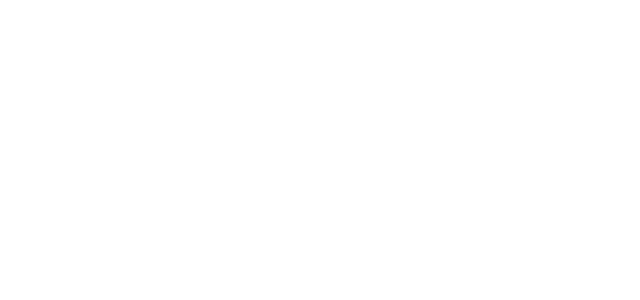
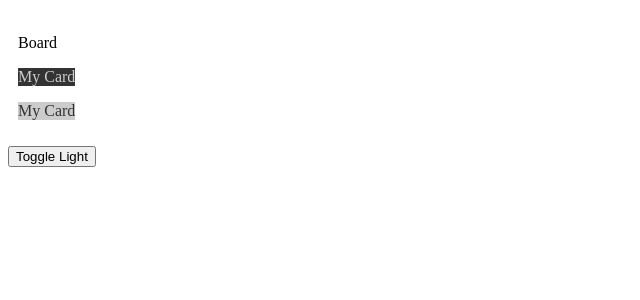
Before and after one commit to owm123123/react-hsu2, a React (Vite) app: page / in a window 1280 px wide. Shown: the top 300 px of the page, without its empty margins (0-640 px from the left). Built offline with nearby package versions, Linux system fonts and the light colour scheme.

Commit message:
14_ createContext & useContext example 1

```diff
--- a/src/App.tsx
+++ b/src/App.tsx
@@ -1,10 +1,21 @@
-import { useEffect, useState } from 'react'
+import { createContext, useState } from 'react'
+import Basic from './component/useContext & createContext/basic'
+// import LightContext from './component/useContext & createContext/LightContext';
 
+// 需將createContext報露, 才能給其他Component使用, export必須設定成全域變數
+export const LightContext = createContext<boolean>(false);
 
 function App() {
+  const [isLight, setIsLight] = useState<boolean>(false);
 
   return (
     <>
+      <div style={{ display: "flex" }}>
+        <LightContext.Provider value={isLight}>
+          <Basic />
+        </LightContext.Provider>
+      </div>
+      <button onClick={() => { setIsLight(!isLight) }}>Toggle Light</button>
     </>
   )
 }
--- /dev/null
+++ b/src/component/useContext & createContext/Basic.tsx
@@ -0,0 +1,24 @@
+import React from 'react'
+import Card from './Card'
+import { LightContext } from '../../App'
+
+// type Props = {
+//     isLight: boolean;
+// }
+
+export default function Basic() {
+
+
+    return (
+        <>
+            <div style={{ margin: "10px" }}>
+                <p>Board</p>
+                <Card />
+                {/* 測試抓最近的context value */}
+                <LightContext.Provider value={true}>
+                    <Card />
+                </LightContext.Provider>
+            </div>
+        </>
+    )
+}
--- /dev/null
+++ b/src/component/useContext & createContext/Card.tsx
@@ -0,0 +1,19 @@
+import React, { useContext } from 'react'
+// import LightContext from './LightContext';
+import { LightContext } from '../../App';
+
+
+// type Props = {
+//     isLight: boolean;
+// }
+
+export default function Card() {
+    const value = useContext(LightContext);
+    return (
+        <>
+            <div style={{ backgroundColor: value ? "#ccc" : "#333" }}>
+                <p style={{ color: value ? "#333" : "#ccc" }}>My Card</p>
+            </div>
+        </>
+    )
+}
--- /dev/null
+++ b/src/component/useContext & createContext/LightContext.tsx
@@ -0,0 +1,5 @@
+// import { createContext } from "react";
+
+// const LightContext = createContext<boolean>(false);
+
+// export default LightContext;
```
